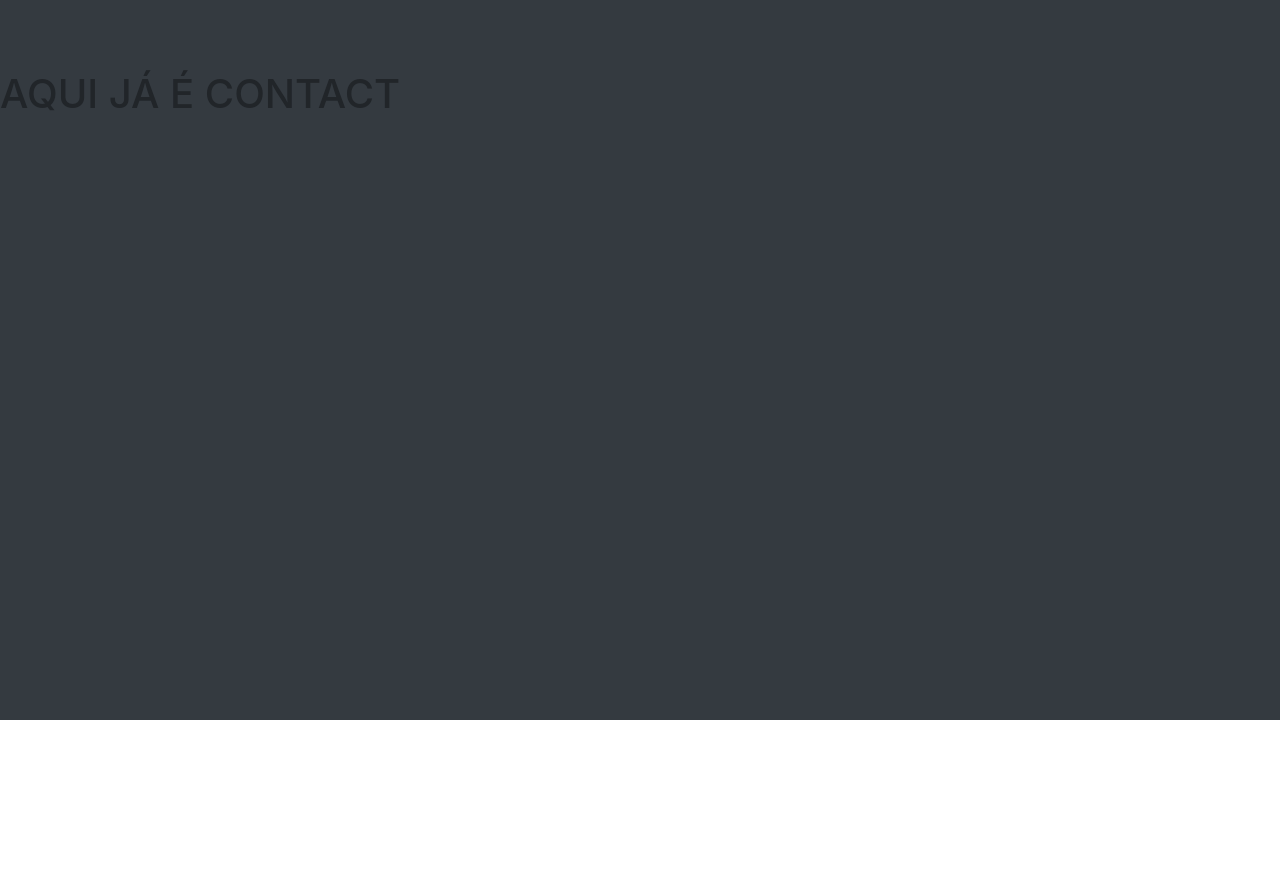
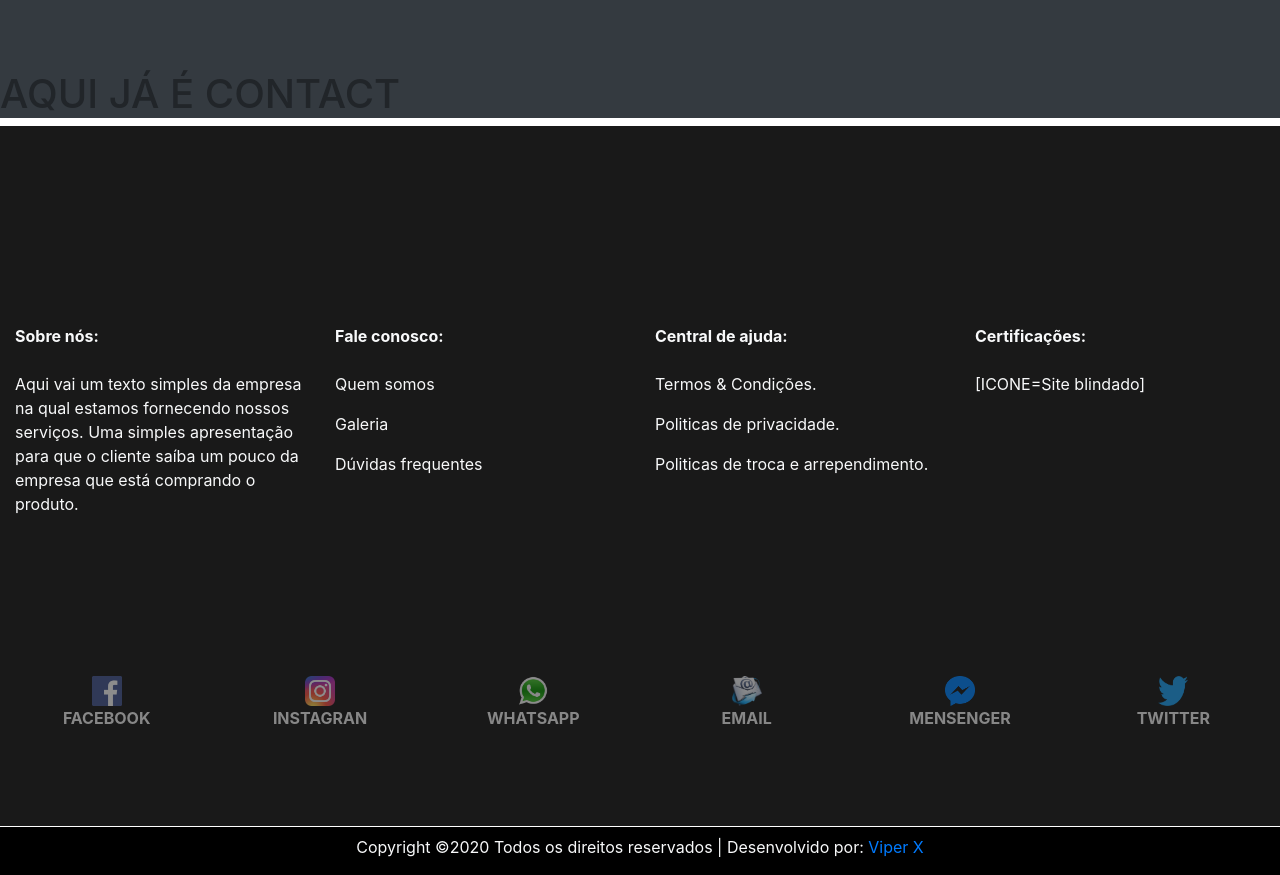
Before and after one commit to CaioHenriqueMachado/Templates-WebSite, a plain HTML site: page Site1/index.html in a window 1280 px wide. Shown: the part 3280-4155 px from the top of the page. Before the commit the page ends 4000 px from the top, so only its background shows below. Drawn offline with nearby package versions, Linux system fonts and the light colour scheme.

Commit message:
Ajuste site

```diff
--- a/Site1/index.html
+++ b/Site1/index.html
@@ -27,7 +27,7 @@
                         <li class="mx-2 "><a href="#about" class="p-1 d-block text-uppercase text-decoration-none">About</a></li>
                         <li class="mx-2 "><a href="#photos" class="p-1 d-block text-uppercase text-decoration-none">Photos</a></li>
                         <li class="mx-2 "><a href="#services" class="p-1 d-block text-uppercase text-decoration-none">Services</a></li>
-                        <li class="ml-2 "><a href="#contact" class="p-1 d-block text-uppercase text-decoration-none">Contact</a></li>
+                        <li class="ml-2 "><a href="#rodape-main" class="p-1 d-block text-uppercase text-decoration-none">Contact</a></li>
                     </ul>
                 </nav>
             </div>
@@ -162,20 +162,97 @@
         </div>
 
     </div>
-    <div class="contact container-fluid bg-dark vh-100 px-0" id="contact">
+    <div class="contact container-fluid bg-dark  px-0" id="contact">
         <h1>AQUI JÁ É CONTACT</h1>
     </div>
 
 
+<!-- RODAPÉ INICIO -->
+<footer>
+    <div class="container-fluid rodape-main px-0 mx-0 d-flex flex-column justify-content-end position-relative" id="rodape-main" style="background-color: rgb(0, 0, 0, .9);">
+    <!-- RODAPÉ 1  INICIO-->
+    <div class="row text-left text-light rodape-1 w-100 px-0 mx-0">
+      <div class="col-xl-3 col-lg-3 col-md-6 col-sm-12 my-5 ">
+        <strong>Sobre nós:</strong><br><br>
+        <p>Aqui vai um texto simples da empresa na qual estamos fornecendo nossos serviços.
+          Uma simples apresentação para que o cliente saíba um pouco da empresa que está comprando o produto.
+        </p>
+      </div>
+      <div class="col-xl-3 col-lg-3 col-md-6 col-sm-12 my-5">
+        <strong>Fale conosco:</strong><br><br>
+        <p>Quem somos</p>
+        <p>Galeria</p>
+        <p>Dúvidas frequentes</p>
+      </div>
+      <div class="col-xl-3 col-lg-3 col-md-6 col-sm-12 my-5">
+        <strong>Central de ajuda:</strong><br><br>
+        <p>Termos & Condições.</p>
+        <p>Politicas de privacidade.</p>
+        <p>Politicas de troca e arrependimento.</p>
+      </div>
+      <div class="col-xl-3 col-lg-3 col-md-6 col-sm-12 my-5">
+        <strong>Certificações:</strong><br><br>
+        <p>[ICONE=Site blindado]</p>
+      </div>
+    </div>
+    <!-- RODAPÉ 1  FINAL-->
 
 
+    <!-- RODAPÉ 2 INICIO-->
+    <!-- ICONES REDE SOCIAL -->
+    <div class="row text-center py-5 my-5 rodape-2 w-100 px-0 mx-0">
+      <div class="col">
+        <a href="#">
+        <img src="icons/facebook_rgb.png" alt="Facebook">
+        <strong class="d-none d-lg-block">FACEBOOK</strong>
+        </a>
+      </div>
+      <div class="col">
+        <a href="#">
+        <img src="icons/instagram_rgb.png" alt="Instagram" >
+        <strong class="d-none d-lg-block">INSTAGRAN</strong class="d-none d-lg-block">
+        </a>
+      </div>
+      <div class="col">
+        <a href="#">
+        <img src="icons/whatsapp_rgb.png" alt="Whatsapp" >
+        <strong class="d-none d-lg-block">WHATSAPP</strong class="d-none d-lg-block">
+        </a>
+      </div>
+      <div class="col">
+        <a href="#">
+        <img src="icons/email_rgb.png" alt="Email" >
+        <strong class="d-none d-lg-block">EMAIL</strong class="d-none d-lg-block">
+        </a>
+      </div>
+      <div class="col">
+        <a href="#">
+        <img src="icons/mensenger_rgb.png" alt="Mensenger">
+        <strong class="d-none d-lg-block">MENSENGER</strong class="d-none d-lg-block">
+        </a>
+      </div>
+      <div class="col">
+        <a href="#">
+        <img src="icons/twitter_rgb.png" alt="Twitter">
+        <strong class="d-none d-lg-block">TWITTER</strong class="d-none d-lg-block">
+        </a>
+      </div>
+    </div>
 
 
+    <!-- RODAPÉ 3 INICIO-->
+    <!-- COPYRIGHT -->
+    <div class="row text-light w-100 mx-0" style="background-color: rgb(0, 0, 0); border-top: 1px solid rgb(255, 255, 255);">
+      <div class="col-xl-12 col-lg-12 col-md-12 col-sm-12 text-center mt-2 rodape-3">
+        <p>Copyright &copy;<script>document.write(new Date().getFullYear());</script> Todos os direitos reservados | Desenvolvido por: <a href="https://caio.com" target="_blank">Viper X</a></p>
+      </div>
+    </div>
+    <!-- RODAPÉ 3 FIM-->
 
 
-
-
-
+    </div>
+    </footer>
+    <!-- RODAPÉ FINAL -->
 
 
     <script type="text/javascript">
--- a/Site1/styles.css
+++ b/Site1/styles.css
@@ -2,6 +2,11 @@ html {
     scroll-behavior: smooth;
 }
 
+/*
+-----------------------------------------------------------
+    TOPO DA PÁGINA INICIO
+-----------------------------------------------------------
+*/
 div.home {
     background: linear-gradient(rgba(0,0,100,0.5),rgba(0,0,100,0.5)),url("./img/photo.jpg");
     background-size: cover;
@@ -39,10 +44,14 @@ img.apagar {
 }
 
 /* Para topo não atrapalhar na visualização mobile e pc */
-.home, .about, .photos, .services, .contact {
+.home, .about, .photos, .services, .contact, .rodape-main {
     padding-top: 150px;
 }
-
+/*
+-----------------------------------------------------------
+    TOPO DA PÁGINA FIM
+-----------------------------------------------------------
+*/
 
 /* -----------------------------PARTE SERVICES ------------------------*/
 div.conteudo-services h5 {
@@ -62,3 +71,46 @@ div.conteudo-services a:hover{
 div.conteudo-services a h5:hover{
     font-size: 15px;
 }
+
+
+
+
+
+
+
+
+
+
+
+
+/*
+-----------------------------------------------------------
+    RODAPÉ DA PÁGINA INICIO
+-----------------------------------------------------------
+*/
+
+div.rodape-2 img {
+    width: 30px;
+    height: 30px;
+
+}
+
+div.rodape-2 a{
+    text-decoration: none;
+    color: whitesmoke;
+}
+
+div.rodape-2 div{
+    opacity: 50%;
+    transition: 1s;
+}
+
+div.rodape-2 div:hover{
+    opacity: 100%;
+}
+
+/*
+-----------------------------------------------------------
+    RODAPÉ DA PÁGINA FIM
+-----------------------------------------------------------
+*/
```
Also changed, not shown: Site1/icons/email_rgb.png (added), Site1/icons/facebook_rgb.png (added), Site1/icons/instagram_rgb.png (added), Site1/icons/mensenger_rgb.png (added), Site1/icons/twitter_rgb.png (added), Site1/icons/whatsapp_rgb.png (added).
